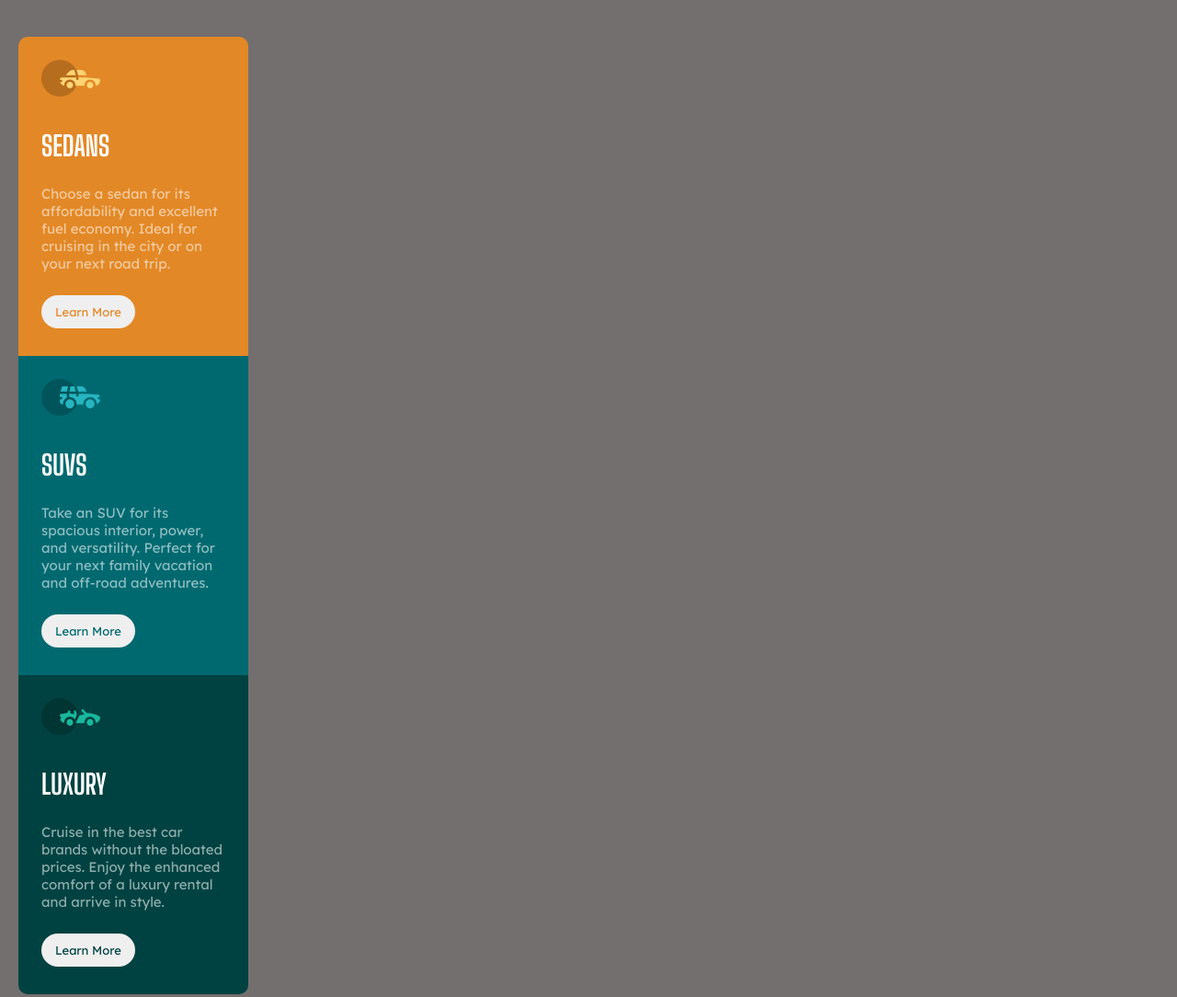
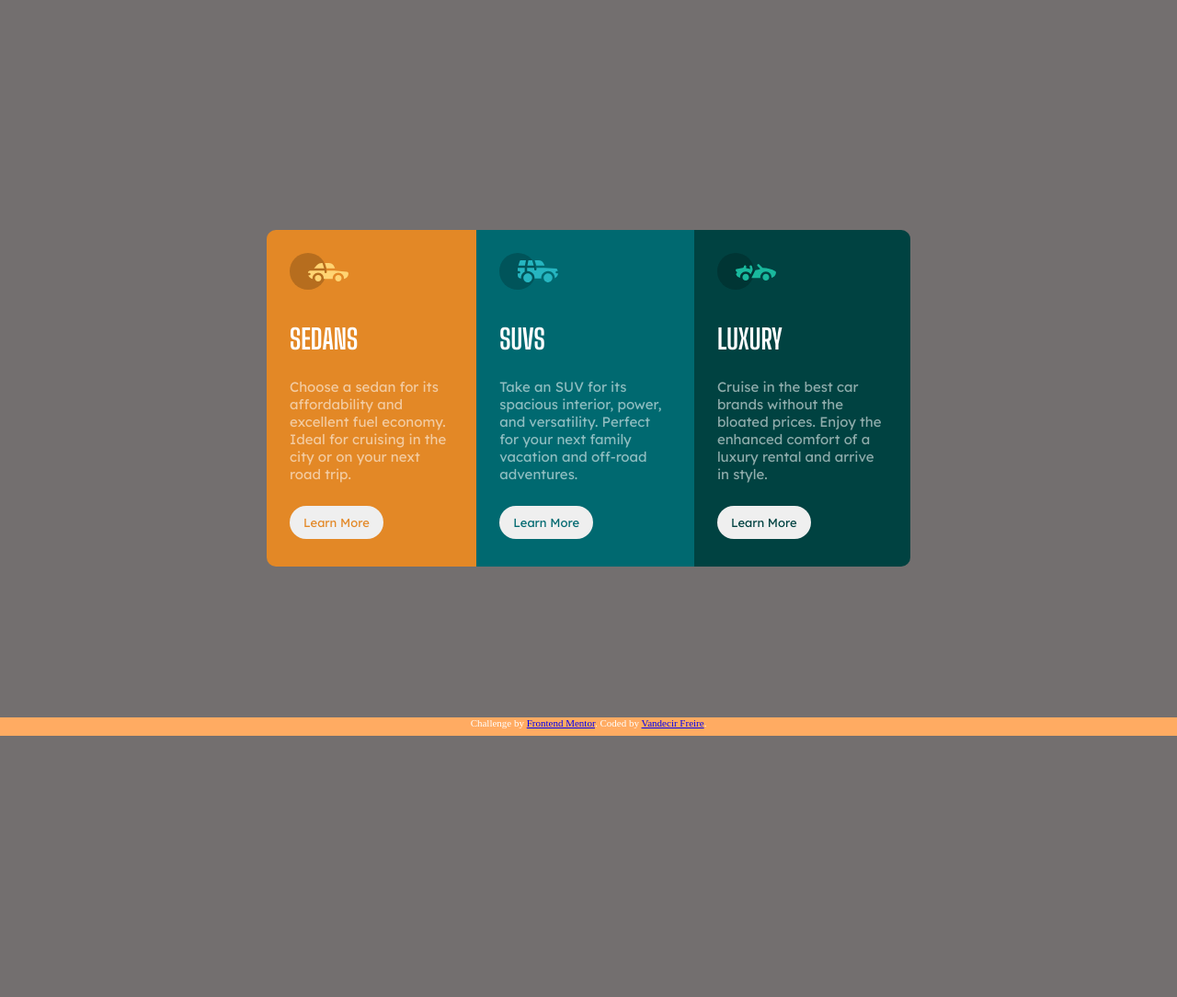
Before and after one commit to VandecirFreire/3-column-preview, a plain HTML site: page index.html in a window 1280 px wide. Shown: the top 1084 px of the page at 92% size. After the commit the page ends 866 px from the top, so only its background shows below. Drawn offline with Linux system fonts and the light colour scheme.

Commit message:
Dia 3
ajuste do @media versão desktop

```diff
--- a/index.html
+++ b/index.html
@@ -16,6 +16,7 @@
   </head>
 
   <body>
+    <div class="page">
       <div class="carsSedans">
         <img src="/images/icon-sedans.svg">
         <span>Sedans</span>
@@ -43,11 +44,10 @@
         <button>Learn More</button>
       </div>
 
+    </div>
     <footer>
-      <div class="attribution">
       Challenge by <a href="https://www.frontendmentor.io?ref=challenge" target="_blank">Frontend Mentor</a>.
       Coded by <a href="https://github.com/VandecirFreire" target="_blank">Vandecir Freire</a>.
-      </div>
     </footer>
   </body>
 </html>
--- a/style.css
+++ b/style.css
@@ -6,10 +6,15 @@
   border: border-box;
 }
 
-html, body {
+body {
   background: rgb(115, 111, 111);
   height: 100%;
   width: 100%;
+}
+
+.page {
+  margin: auto;
+  width: 300px;
 }
 
 span {
@@ -27,22 +32,6 @@ p {
   padding: 25px;
 }
 
-footer {
-  width: 100%;
-  height: 20px;
-  position: end;
-  text-align-last: center;
-  bottom: 0;
-  left: 0;
-} */
-
-.attribution {
-  font-size: 11px;
-  text-align: center;
-  color: hsl(228, 45%, 44%);
-  color: white;
-}
-
 .carsSedans {
   background: hsl(31, 77%, 52%);
   font-family: 'Big Shoulders Display', cursive;
@@ -52,7 +41,6 @@ footer {
   align-content: center;
   border-radius: 10px 10px 0px 0px;
   margin: 40px 20px 0 20px;
-
 }
 
 .carsSedans button {
@@ -104,5 +92,53 @@ button {
 }
 
 button:hover {
+  background: none;
+  border: 1px solid white;
+  color: white;
+}
+
+footer {
+  background: #ffab62;
+  width: 100%;
+  height: 20px;
+
+  text-align: center;
+height: 20px;
+position: absolute;
+bottom: 0;
+left: 0;
+
+  font-size: 11px;
+  color: white;
+}
+
+@media (min-width: 700px) {
+  html, body {
+    width: 100%;
+    height: 100%;
+    margin: auto;
+  }
+
+  .page {
+    width: 700px;
+    display: flex;
+    height: auto;
+    padding: 250px;
+  }
+
+  .carsSedans {
+    margin: 0;
+    border-radius: 10px 0px 0px 10px;
+  }
+
+  .carsSuv {
+    margin: 0;
+  }
+
+  .carsLux {
+    margin: 0;
+    border-radius: 0px 10px 10px 0px;
+  }
+
 
 }
```
Lines whose indentation alone changed are shown as unchanged.
